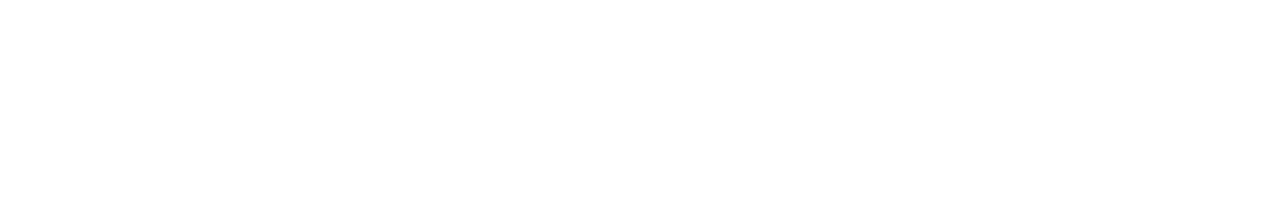
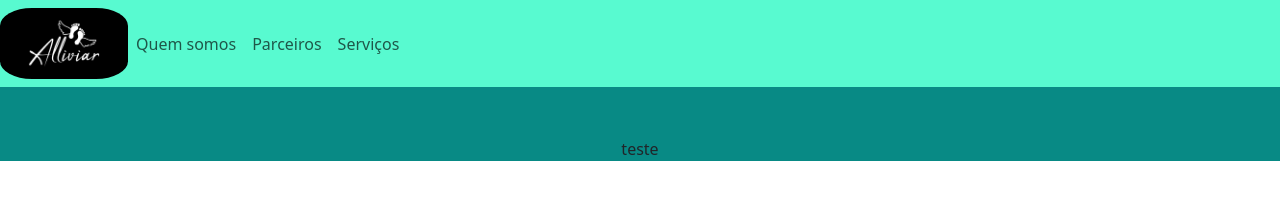
Before and after one commit to Bruno-de-Souza/aula_bootstrap, a plain HTML site: page index.html in a window 1280 px wide. Drawn offline with nearby package versions, Linux system fonts and the light colour scheme.

Commit message:
My First Commit, Get Back To Code!

```diff
--- a/css/style.css
+++ b/css/style.css
@@ -0,0 +1,16 @@
+.navbar {
+    background-color: #58FAD0;
+}
+
+.img-fluid {
+    border-radius: 25%;
+
+}
+
+.quem-somos {
+    background-color: #088A85;
+}
+
+.margin {
+    padding-top: 50px;
+}
--- a/index.html
+++ b/index.html
@@ -1,5 +1,6 @@
 <!DOCTYPE html>
 <html lang="pt-br">
+
 <head>
     <meta charset="UTF-8">
     <meta http-equiv="X-UA-Compatible" content="IE=edge">
@@ -8,7 +9,34 @@
     <link rel="stylesheet" type="text/css" href="/bootstrap/css/bootstrap.min.css">
     <link rel="stylesheet" type="text/css" href="css/style.css">
 </head>
+
 <body>
+    <nav class="navbar navbar-expand-lg navbar-light">
 
+
+        <img
+            src="/aula_bootstrap/img/Foto de nandinha.1.jpg"
+            width="10%" height="" class="img-fluid" alt="..."
+        >
+
+        <ul class="navbar-nav me-auto mb-2 mb-lg-0">
+            <li class="nav-item">
+                <a class="nav-link" href="#">Quem somos</a>
+            </li>
+            <li class="nav-item">
+                <a class="nav-link" href="#">Parceiros</a>
+            </li>
+            <li class="nav-item">
+                <a class="nav-link" href="#">Serviços</a>
+            </li>
+        </ul>
+    </nav>
+
+    <section id="quemsomos">
+        <div class="container-fluid quem-somos text-center margin">
+            <p>teste</p>
+        </div>
+    </section>
 </body>
+
 </html>
```
Also changed, not shown: img/Foto de nandinha.1.jpg (added), img/Foto de nandinha.jpg (added).
